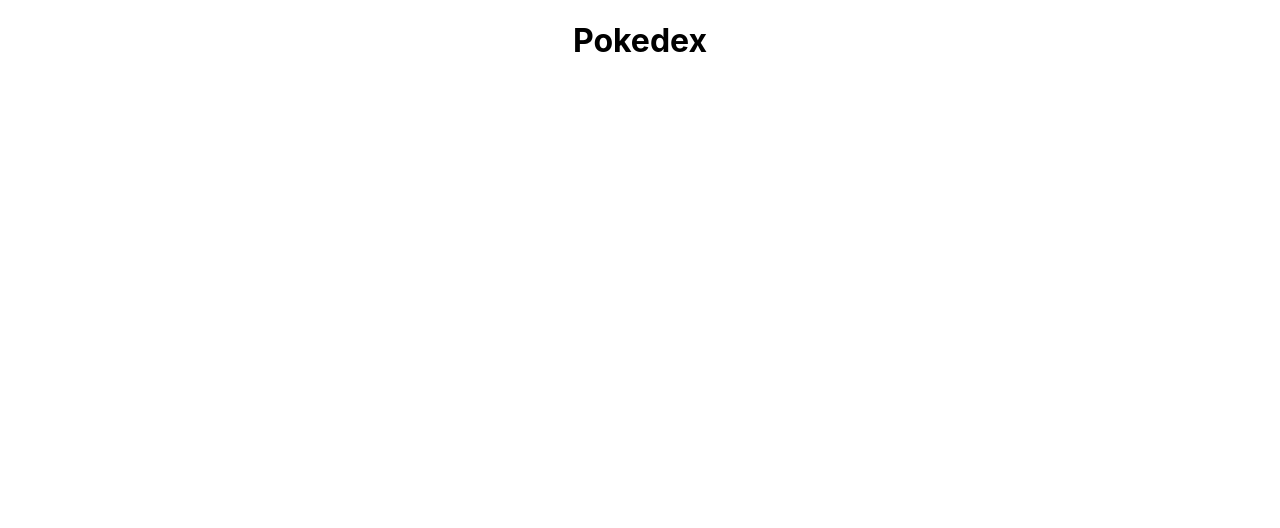
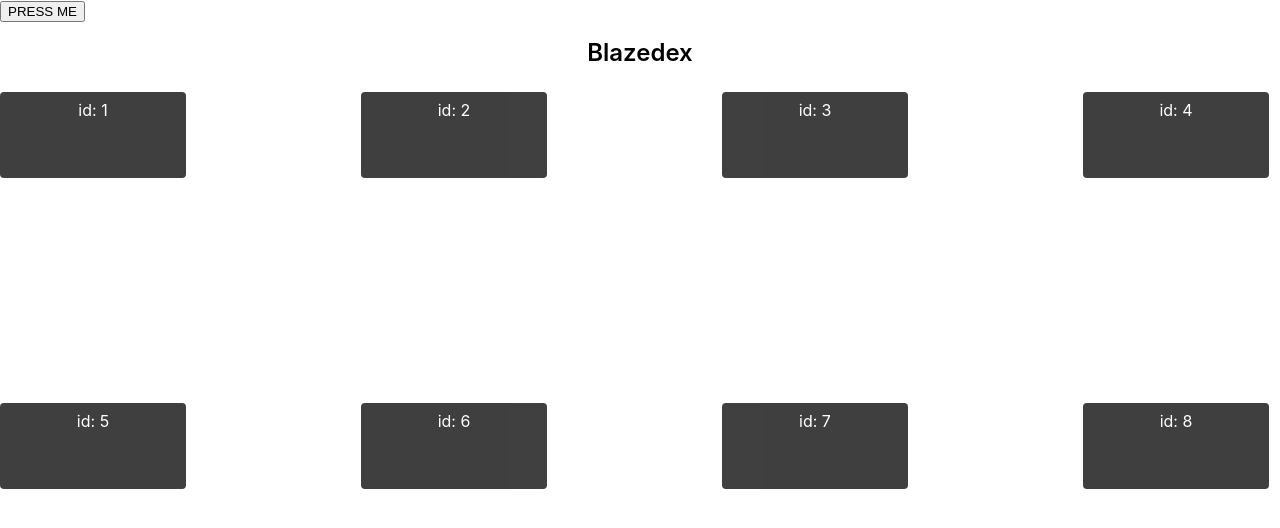
Before and after one commit to BryanValiente/React-Client-Challenge-Seals-2022-MVP, a React (Create React App) app: page / in a window 1280 px wide. Shown: the top 528 px of the page. Built offline with nearby package versions, Linux system fonts and the light colour scheme.

Commit message:
Added Cards with IDS, You are able to add your own Cards, CARDS DON'T HAVE PROPERTIES YET, set Cards in Rows.

```diff
--- a/src/App.js
+++ b/src/App.js
@@ -1,13 +1,8 @@
-import React from 'react';
-import './App.css';
-
+import React from "react";
+import "./App.css";
+import Boxes from "./components/boxes/boxes";
 function App() {
-  return (
-    <div className="App">
-      {/* <Header /> */}
-      <h1>Pokedex</h1>
-    </div>
-  );
+  return <Boxes></Boxes>;
 }
 
 export default App;
--- /dev/null
+++ b/src/components/boxes/boxes.js
@@ -0,0 +1,66 @@
+import styled from "styled-components";
+import React from "react";
+import { useState, useEffect } from "react";
+
+const Header = styled.h1`
+  color: black;
+  font-size 24px;
+  font-weight: 600;
+  text-align: center;
+  margin-bottom: 25px;
+`;
+const Container = styled.div`
+  display: flex;
+  flex-direction: row;
+  flex-wrap: wrap;
+  gap: 175px;
+`;
+const Box = styled.div`
+  display: flex;
+  flex-direction: column;
+  background-color: black;
+  border-radius: 4px;
+  padding: 0.5rem 0.5rem;
+  text-align: center;
+  text-color: white;
+  color: white;
+  width: 170px;
+  height: 70px;
+  margin-bottom: 50px;
+  opacity: 0.75;
+  transition: all ease-in-out 300ms;
+  p {
+    margin: 0;
+  }
+  p:nth-child(1) {
+    margin-bottom: 15px;
+  }
+  &:hover {
+    cursor: pointer;
+    opacity: 1;
+  }
+`;
+
+export default function Boxes() {
+  // object destructuring
+  const [allPokemons, setAllPokemons] = useState([0, 1, 2, 3, 4, 5, 6, 7]);
+
+  return (
+    <fragment>
+      <button
+        onClick={() => {
+          setAllPokemons([...allPokemons, allPokemons.length]);
+          console.log(allPokemons);
+        }}
+      >
+        PRESS ME
+      </button>
+      <Header>Blazedex</Header>
+      <Container>
+        {allPokemons.map((allPokemons, i) => (
+          <Box key={i}> {`id: ${allPokemons + 1}`} </Box>
+        ))}
+      </Container>
+    </fragment>
+  );
+}
```
Also changed, not shown: src/components/ScoreCard/ScoreCard.js (added, +60 -0 lines), 1 other file (tests, documents, lock files or other folders).
